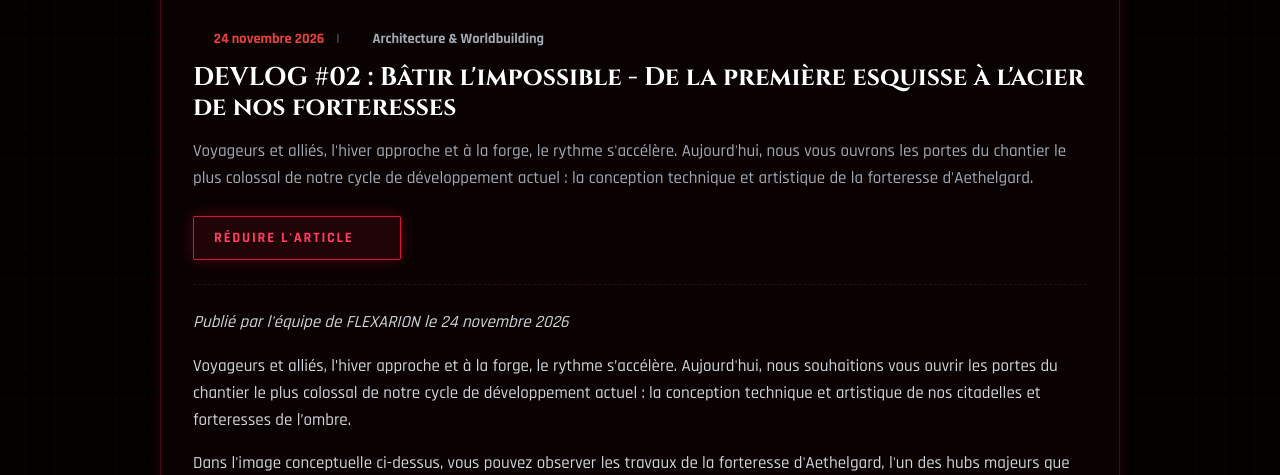
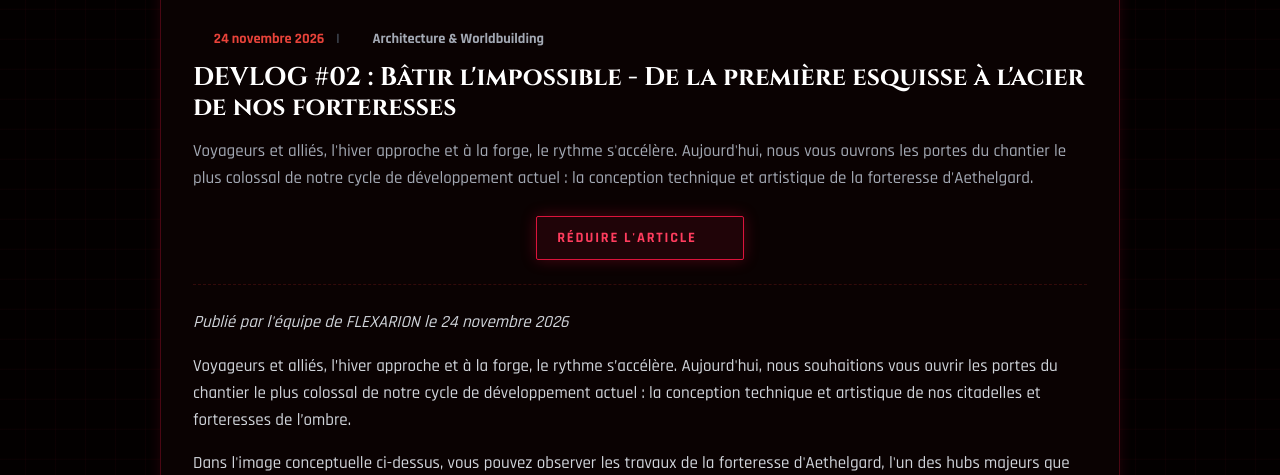
Before and after one commit to brandonzeabaez/PROJET-FLEXARION, a PHP site: page /devlogs in a window 1280 px wide, after a click on "LIRE L'ARTICLE". Shown: the part 776-1251 px from the top of the page. Run offline with PHP 8.4, Linux system fonts and the light colour scheme.

Commit message:
fix(css): forcer display:flex sur summary ouvert pour le centrer

```diff
--- a/assets/css/style.css
+++ b/assets/css/style.css
@@ -877,7 +877,7 @@ main:focus { outline: none; }
   list-style: none;
   width: fit-content;
 }
-.devlog details[open] summary { margin-inline: auto; }
+.devlog details[open] summary { display: flex; margin-inline: auto; }
 .devlog summary::-webkit-details-marker { display: none; }
 .devlog summary .icon { }
 .devlog details[open] summary .icon { transform: rotate(90deg); }
```
